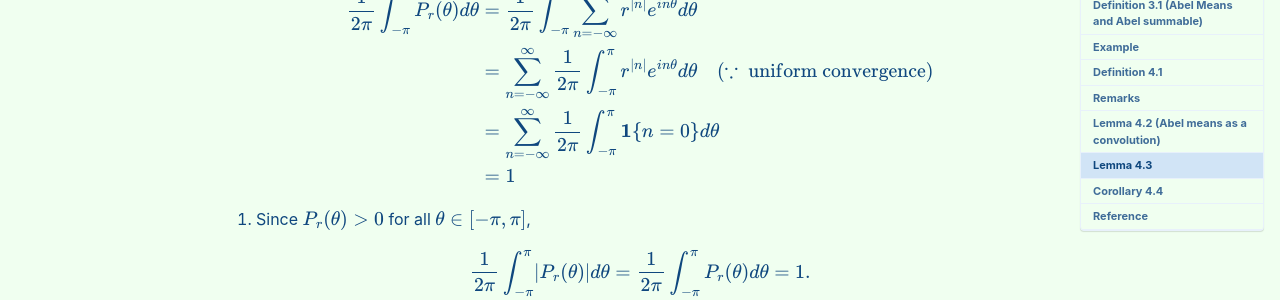
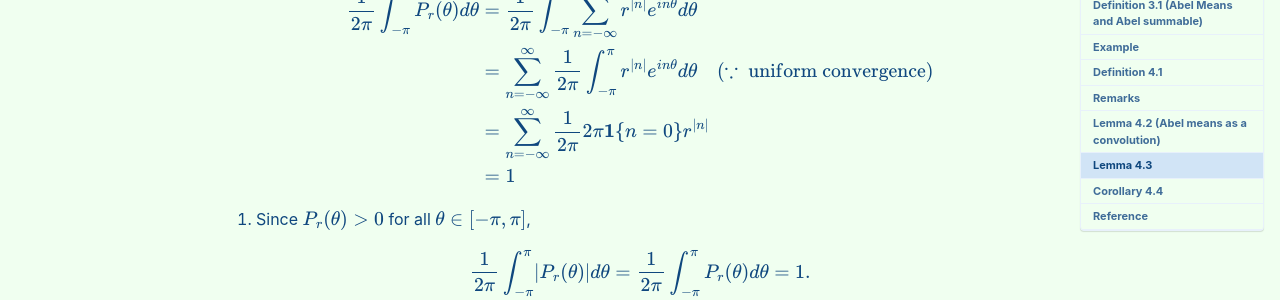
Before and after one commit to seanie12/blog, a Jekyll site: the page built from _posts/2023-02-07-cesaro-abel-summability.md, in a window 1280 px wide and 900 px high, scrolled down 6324 px. Shown: the part 275-575 px from the top of the window. Built offline with Jekyll 4.4.1, drawn with Linux system fonts in a browser that asks for light colours; cached includes are drawn as plain includes; formulas are drawn with MathJax 3; some of the changed text lies outside the part shown.

Commit message:
Update 2023-02-07-cesaro-abel-summability.md

```diff
--- a/_posts/2023-02-07-cesaro-abel-summability.md
+++ b/_posts/2023-02-07-cesaro-abel-summability.md
@@ -313,7 +313,7 @@ $$
 \begin{align*}
 \frac{1}{2\pi}\int_{-\pi}^\pi P_r(\theta)d\theta &= \frac{1}{2\pi}\int_{-\pi}^\pi\sum_{n=-\infty}^\infty r^{\lvert n\rvert} e^{in\theta}d\theta \\
 &=\sum_{n=-\infty}^\infty \frac{1}{2\pi}\int_{-\pi}^\pi r^{\lvert n\rvert} e^{in\theta}d\theta \quad (\because \text{ uniform convergence}) \\
-&= \sum_{n=-\infty}^\infty \frac{1}{2\pi}\int_{-\pi}^\pi\mathbf{1}\{n=0\}d\theta \\
+&= \sum_{n=-\infty}^\infty \frac{1}{2\pi} 2\pi\mathbf{1}\{n=0\}r^{\lvert n\rvert} \\
 &=1
 \end{align*}
 $$
```
